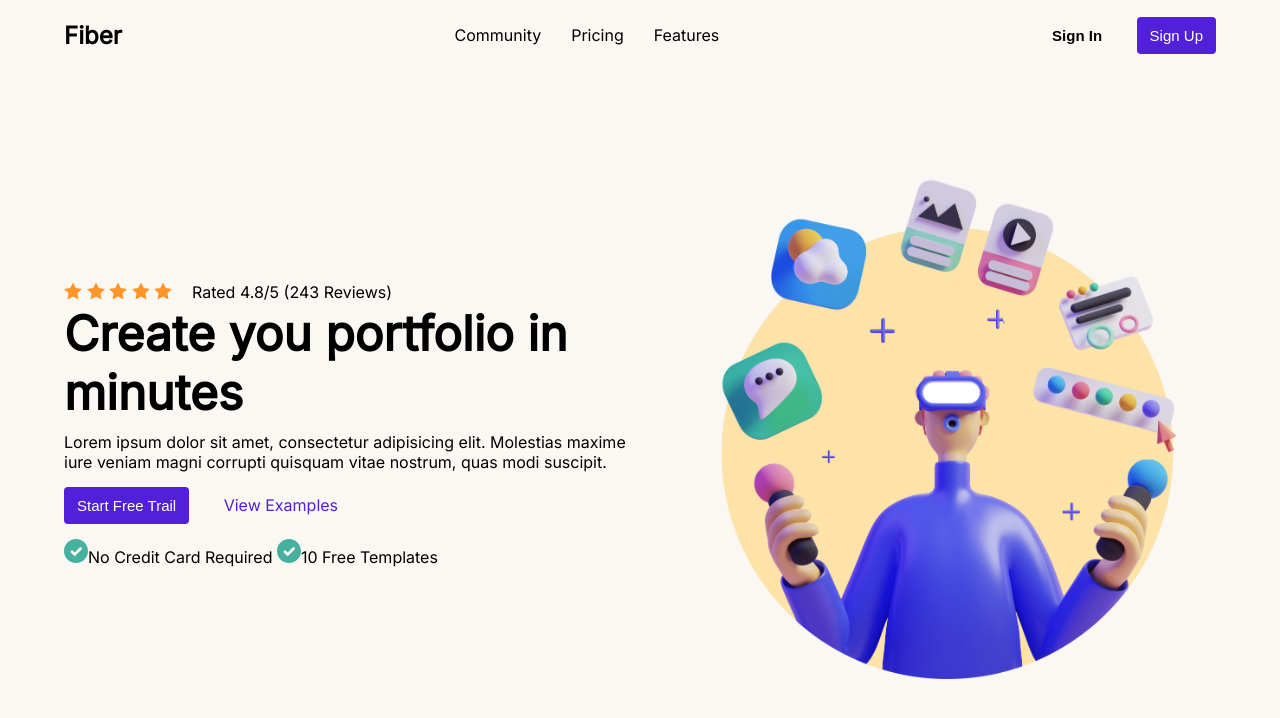
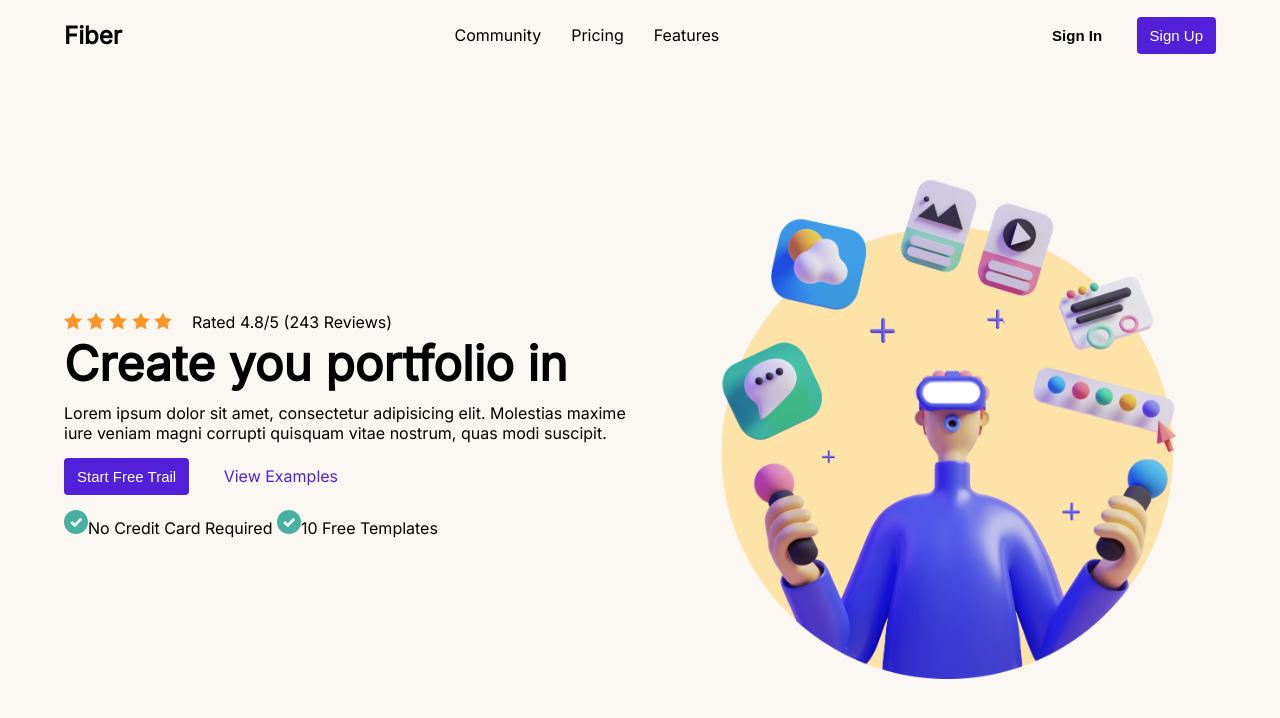
Before and after one commit to HaiderAli00033/Fiber, a plain HTML site: page index.html in a window 1280 px wide. Drawn offline with Linux system fonts and the light colour scheme; a script that the page names is missing; files whose address does not match are found by name.

Commit message:
Update index.html

```diff
--- a/index.html
+++ b/index.html
@@ -42,7 +42,7 @@
                         </div>
                         <span>Rated 4.8/5 (243 Reviews)</span>
                     </div>
-                    <h1>Create you portfolio in minutes</h1>
+                    <h1>Create you portfolio in</h1>
                     <p>Lorem ipsum dolor sit amet, consectetur adipisicing elit. Molestias maxime iure veniam magni corrupti quisquam vitae nostrum, quas modi suscipit.</p>
                     <div class="section-1-btn">
                         <button>Start Free Trail</button>
```
